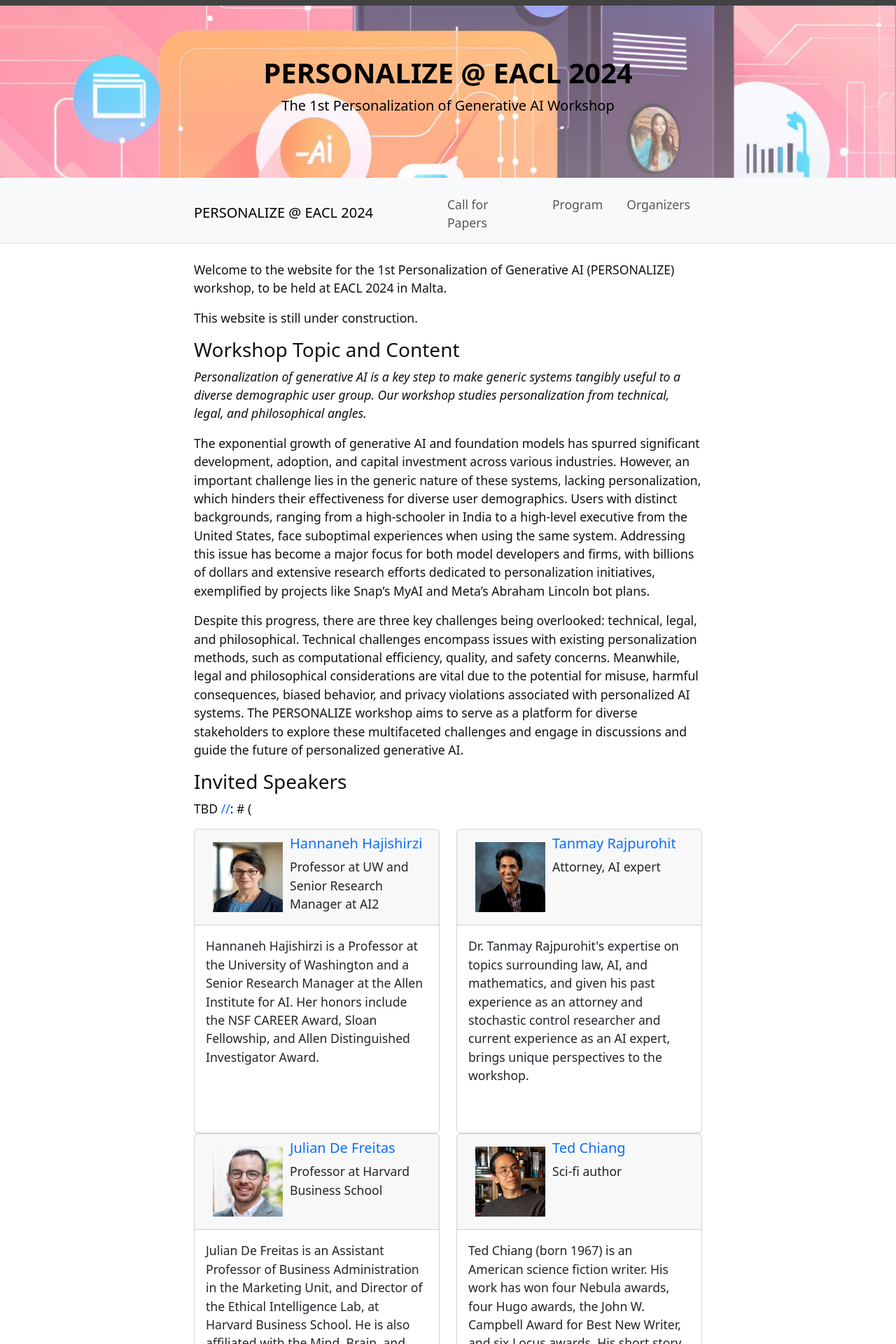
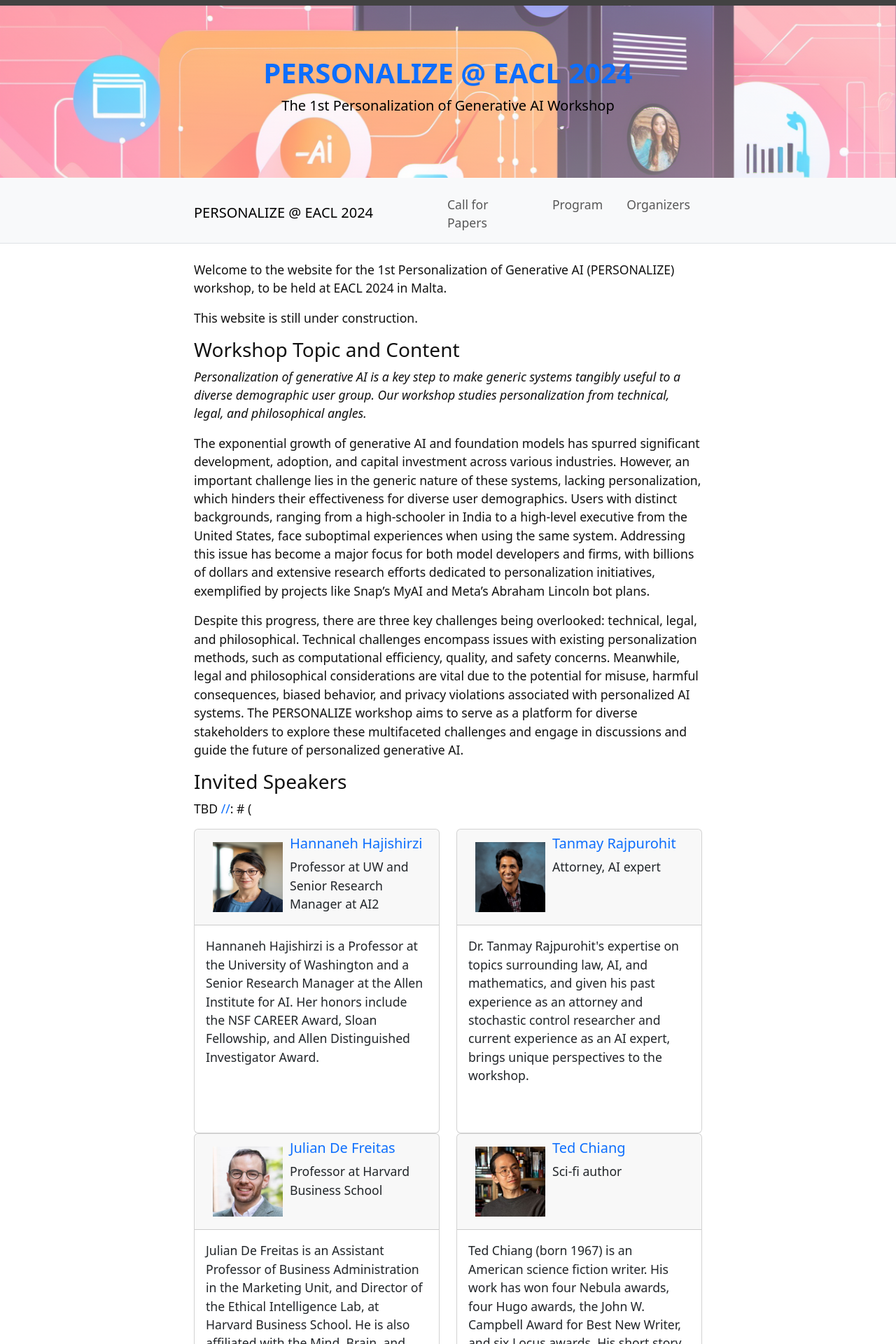
Before and after one commit to genpersonalization/genpersonalization.github.io, a Jekyll site: the page built from index.md, in a window 1280 px wide. Shown: the top 1920 px of the page at 70% size. Built offline with Jekyll 4.4.1, drawn with Linux system fonts in a browser that asks for light colours.

Commit message:
Update top-nav.html

```diff
--- a/_includes/template/top-nav.html
+++ b/_includes/template/top-nav.html
@@ -3,7 +3,7 @@
   <div class="container h-100">
     <div class="row h-100 align-items-center">
       <div class="col-12 text-center">
-        <h1 class="fw-light">PERSONALIZE @ EACL 2024</h1>
+        <h1 class="fw-light"><a href="{{ '/' | relative_url }}">PERSONALIZE @ EACL 2024</a></h1>
         <p class="lead">The 1st Personalization of Generative AI Workshop</p>
       </div>
     </div>
```
